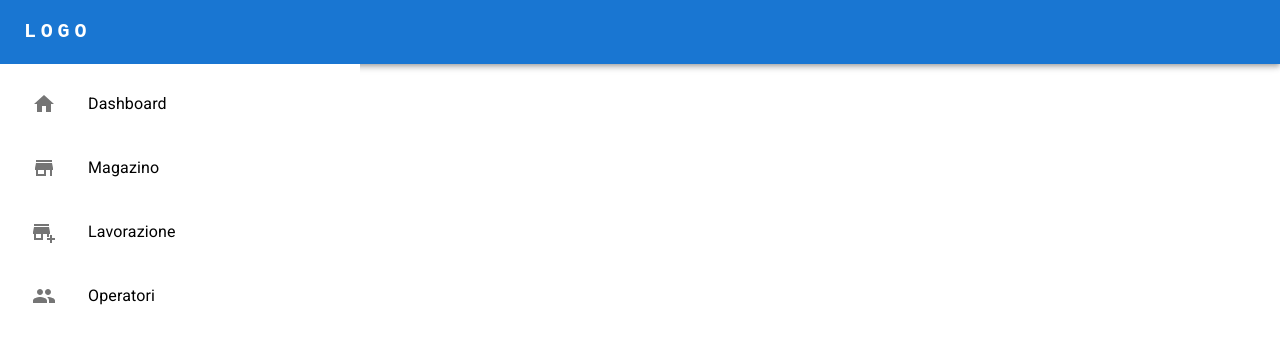
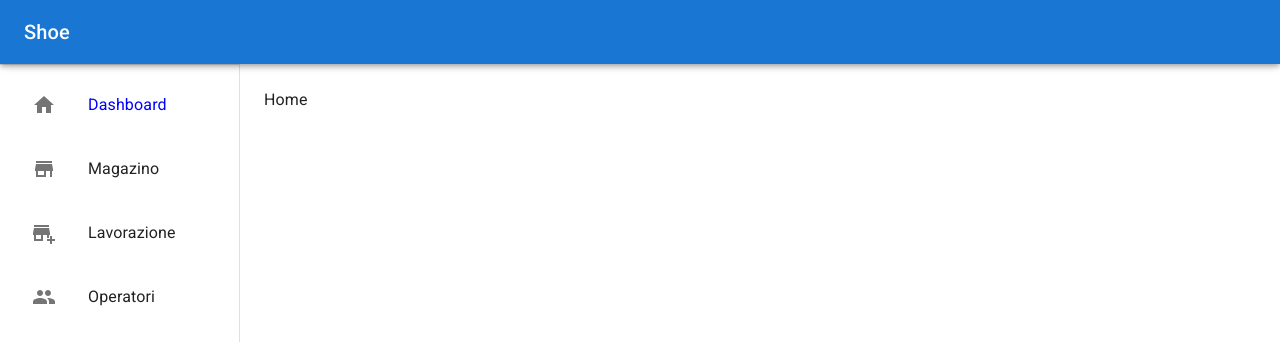
Before and after one commit to Piras2024/shoe-app, a React (Create React App) app: page / in a window 1280 px wide. Shown: the top 342 px of the page. Built offline with nearby package versions, Linux system fonts and the light colour scheme.

Commit message:
aggiunta Root Della pagina

```diff
--- a/src/App.tsx
+++ b/src/App.tsx
@@ -1,11 +1,20 @@
 import React from 'react';
 import './App.css';
 import { createBrowserRouter, RouterProvider } from 'react-router-dom';
-import Dashboard from './pages/Dashboard/Dashboard';
+import Dashboard from './pages/Dashboard';
+import Home from './pages/Home';
+import Store from './pages/Store';
+import NewShoe from './pages/NewShoe';
+import Workers from './pages/Workers';
 
 
 const router = createBrowserRouter([
-  {path:'/' , element: <Dashboard/>}
+  {path:'/' , element: <Dashboard/>, children:[
+    {index:true, element:<Home/>},
+    {path: '/magazino', element:<Store/>},
+    {path: '/lavorazione', element:<NewShoe/>},
+    {path: '/operatori', element:<Workers/>},
+  ]}
 ])
 
 function App() {
--- /dev/null
+++ b/src/components/ResponsiveDrawer.tsx
@@ -0,0 +1,181 @@
+import * as React from "react";
+import AppBar from "@mui/material/AppBar";
+import Box from "@mui/material/Box";
+import CssBaseline from "@mui/material/CssBaseline";
+import Divider from "@mui/material/Divider";
+import Drawer from "@mui/material/Drawer";
+import IconButton from "@mui/material/IconButton";
+import List from "@mui/material/List";
+import ListItem from "@mui/material/ListItem";
+import ListItemButton from "@mui/material/ListItemButton";
+import ListItemIcon from "@mui/material/ListItemIcon";
+import ListItemText from "@mui/material/ListItemText";
+import MenuIcon from "@mui/icons-material/Menu";
+import Toolbar from "@mui/material/Toolbar";
+import Typography from "@mui/material/Typography";
+import PeopleIcon from "@mui/icons-material/People";
+import HomeIcon from "@mui/icons-material/Home";
+import StoreIcon from "@mui/icons-material/Store";
+import AddBusinessIcon from "@mui/icons-material/AddBusiness";
+
+import { Outlet, NavLink } from "react-router-dom";
+
+const drawerWidth = 240;
+
+interface Props {
+  /**
+   * Injected by the documentation to work in an iframe.
+   * You won't need it on your project.
+   */
+  window?: () => Window;
+}
+
+export default function ResponsiveDrawer(props: Props) {
+  const { window } = props;
+  const [mobileOpen, setMobileOpen] = React.useState(false);
+
+  const handleDrawerToggle = () => {
+    setMobileOpen(!mobileOpen);
+  };
+
+  const drawer = (
+    <div>
+      <Toolbar />
+      <Divider />
+      <List>
+        <ListItem>
+          <ListItemButton component={NavLink}
+          to="/"
+          sx={{
+            "&.active": {
+              color:'blue',
+            },
+          }}>
+            <ListItemIcon>
+              <HomeIcon />
+            </ListItemIcon>
+            <ListItemText primary="Dashboard" />
+          </ListItemButton>
+        </ListItem>
+        <ListItem>
+          <ListItemButton component={NavLink} to="/magazino" sx={{
+            "&.active": {
+              color:'blue',
+            },
+          }}>
+            <ListItemIcon>
+              <StoreIcon />
+            </ListItemIcon>
+            <ListItemText primary="Magazino" />
+          </ListItemButton>
+        </ListItem>
+        <ListItem>
+          <ListItemButton component={NavLink} to="/lavorazione" sx={{
+            "&.active": {
+              color:'blue',
+            },
+          }}>
+            <ListItemIcon>
+              <AddBusinessIcon />
+            </ListItemIcon>
+            <ListItemText primary="Lavorazione" />
+          </ListItemButton>
+        </ListItem>
+        <ListItem>
+          <ListItemButton component={NavLink} to="/operatori" sx={{
+            "&.active": {
+              color:'blue',
+            },
+          }}>
+            <ListItemIcon>
+              <PeopleIcon />
+            </ListItemIcon>
+            <ListItemText primary="Operatori" />
+          </ListItemButton>
+        </ListItem>
+      </List>
+    </div>
+  );
+
+  const container =
+    window !== undefined ? () => window().document.body : undefined;
+
+  return (
+    <Box sx={{ display: "flex" }}>
+      <CssBaseline />
+      <AppBar
+        position="fixed"
+        sx={{
+          // width: { sm: `calc(100% - ${drawerWidth}px)` },
+          ml: { sm: `${drawerWidth}px` },
+          zIndex: (theme) => theme.zIndex.drawer + 1,
+        }}
+      >
+        <Toolbar>
+          <IconButton
+            color="inherit"
+            aria-label="open drawer"
+            edge="start"
+            onClick={handleDrawerToggle}
+            sx={{ mr: 2, display: { sm: "none" } }}
+          >
+            <MenuIcon />
+          </IconButton>
+          <Typography variant="h6" noWrap component="div">
+            Shoe
+          </Typography>
+        </Toolbar>
+      </AppBar>
+      <Box
+        component="nav"
+        sx={{ width: { sm: drawerWidth }, flexShrink: { sm: 0 } }}
+        aria-label="mailbox folders"
+      >
+        {/* The implementation can be swapped with js to avoid SEO duplication of links. */}
+        <Drawer
+          container={container}
+          variant="temporary"
+          open={mobileOpen}
+          onClose={handleDrawerToggle}
+          ModalProps={{
+            keepMounted: true, // Better open performance on mobile.
+          }}
+          sx={{
+            display: { xs: "block", sm: "none" },
+            "& .MuiDrawer-paper": {
+              boxSizing: "border-box",
+              width: drawerWidth,
+            },
+          }}
+        >
+          {drawer}
+        </Drawer>
+        <Drawer
+          variant="permanent"
+          sx={{
+            display: { xs: "none", sm: "block" },
+            "& .MuiDrawer-paper": {
+              boxSizing: "border-box",
+              width: drawerWidth,
+            },
+          }}
+          open
+        >
+          {drawer}
+        </Drawer>
+      </Box>
+      <Box
+        component="main"
+        sx={{
+          flexGrow: 1,
+          p: 3,
+          width: { sm: `calc(100% - ${drawerWidth}px)` },
+        }}
+      >
+        <Toolbar />
+
+        <Outlet />
+      </Box>
+    </Box>
+  );
+}
--- /dev/null
+++ b/src/pages/Dashboard.tsx
@@ -0,0 +1,15 @@
+import { Box } from "@mui/material"
+import ResponsiveDrawer from "../components/ResponsiveDrawer"
+import {Outlet} from 'react-router-dom'
+
+type Props = {}
+
+const Dashboard = (props: Props) => {
+  return (
+    <>
+    <ResponsiveDrawer/>
+    </>
+  )
+}
+
+export default Dashboard
--- a/src/pages/Dashboard/Dashboard.tsx
+++ /dev/null
@@ -1,108 +0,0 @@
-import {
-  Box,
-  List,
-  ListItem,
-  ListItemButton,
-  ListItemIcon,
-  ListItemText,
-  AppBar,
-  Container,
-  Toolbar,
-  Typography,
-} from "@mui/material";
-import HomeIcon from "@mui/icons-material/Home";
-import StoreIcon from '@mui/icons-material/Store';
-import AddBusinessIcon from '@mui/icons-material/AddBusiness';
-import PeopleIcon from '@mui/icons-material/People';
-import React from "react";
-
-type Props = {};
-
-const Dashboard = (props: Props) => {
-  return (
-    <>
-    <AppBar position="static">
-      <Container maxWidth='xl'>
-        <Toolbar disableGutters>
-        <Typography
-            variant="h6"
-            noWrap
-            sx={{
-              mr: 2,
-              display: { xs: 'none', md: 'flex' },
-              fontFamily: 'monospace',
-              fontWeight: 700,
-              letterSpacing: '.3rem',
-              color: 'inherit',
-              textDecoration: 'none',
-            }}
-          >
-            LOGO
-          </Typography>
-          <Box sx={{ flexGrow: 1, display: { xs: 'flex', md: 'none' } }}>
-          </Box>
-
-          <Typography
-            variant="h5"
-            noWrap
-            sx={{
-              mr: 2,
-              display: { xs: 'flex', md: 'none' },
-              flexGrow: 1,
-              fontFamily: 'monospace',
-              fontWeight: 700,
-              letterSpacing: '.3rem',
-              color: 'inherit',
-              textDecoration: 'none',
-            }}
-          >
-            LOGO
-          </Typography>
-          <Box sx={{ flexGrow: 1, display: { xs: 'none', md: 'flex' } }}>
-          </Box>
-        </Toolbar>
-      </Container>
-    </AppBar>
-
-
-    <Box sx={{ width: "100%", maxWidth: 360, bgcolor: "background.paper" }}>
-      <List>
-        <ListItem>
-          <ListItemButton>
-            <ListItemIcon>
-              <HomeIcon/>
-            </ListItemIcon>
-            <ListItemText primary="Dashboard" />
-          </ListItemButton>
-        </ListItem>
-        <ListItem>
-          <ListItemButton>
-            <ListItemIcon>
-              <StoreIcon/>
-            </ListItemIcon>
-            <ListItemText primary="Magazino" />
-          </ListItemButton>
-        </ListItem>
-        <ListItem>
-          <ListItemButton>
-            <ListItemIcon>
-              <AddBusinessIcon/>
-            </ListItemIcon>
-            <ListItemText primary="Lavorazione" />
-          </ListItemButton>
-        </ListItem>
-        <ListItem>
-          <ListItemButton>
-            <ListItemIcon>
-              <PeopleIcon/>
-            </ListItemIcon>
-            <ListItemText primary="Operatori" />
-          </ListItemButton>
-        </ListItem>
-      </List>
-    </Box>
-    </>
-  );
-};
-
-export default Dashboard;
--- /dev/null
+++ b/src/pages/Home.tsx
@@ -0,0 +1,11 @@
+import React from 'react'
+
+type Props = {}
+
+const Home = (props: Props) => {
+  return (
+    <div>Home</div>
+  )
+}
+
+export default Home
--- /dev/null
+++ b/src/pages/NewShoe.tsx
@@ -0,0 +1,11 @@
+import React from 'react'
+
+type Props = {}
+
+const NewShoe = (props: Props) => {
+  return (
+    <div>NewShoe</div>
+  )
+}
+
+export default NewShoe
--- /dev/null
+++ b/src/pages/Store.tsx
@@ -0,0 +1,11 @@
+import React from 'react'
+
+type Props = {}
+
+const Store = (props: Props) => {
+  return (
+    <div>Store</div>
+  )
+}
+
+export default Store
--- /dev/null
+++ b/src/pages/Workers.tsx
@@ -0,0 +1,11 @@
+import React from 'react'
+
+type Props = {}
+
+const Workers = (props: Props) => {
+  return (
+    <div>Workers</div>
+  )
+}
+
+export default Workers
```
